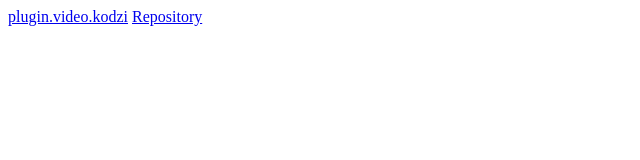
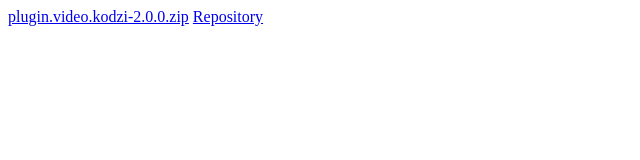
Before and after one commit to mrkodz/mrkodz.github.io, a plain HTML site: page index.html in a window 1280 px wide. Shown: the full height of the page, 0-640 px from the left. Drawn offline with Linux system fonts and the light colour scheme.

Commit message:
Update index.html

```diff
--- a/index.html
+++ b/index.html
@@ -1,2 +1,2 @@
-<a href="Plugins/plugin.video.kodzi/plugin.video.kodzi-2.0.0.zip">plugin.video.kodzi</a>
+<a href="Plugins/plugin.video.kodzi/plugin.video.kodzi-2.0.0.zip">plugin.video.kodzi-2.0.0.zip</a>
 <a href="repo/">Repository</a>
```
